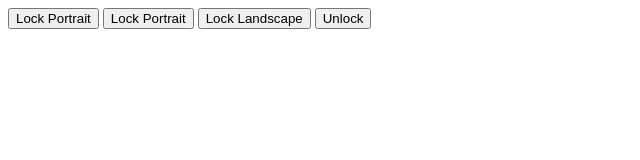
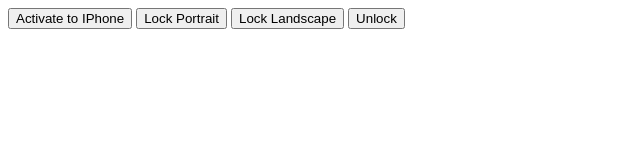
Before and after one commit to SUper2021XXX/dly-brata, a plain HTML site: page i2.html in a window 1280 px wide. Shown: the whole page, without its empty margins (0-640 px from the left). Drawn offline with Linux system fonts and the light colour scheme.

Commit message:
Update i2.html

```diff
--- a/i2.html
+++ b/i2.html
@@ -38,7 +38,7 @@
     </script>
 </head>
 <body>
-    <input type="button" value="Lock Portrait" onclick="getAccel()"/>
+    <input type="button" value="Activate to IPhone" onclick="getAccel()"/>
     <input type="button" value="Lock Portrait" onclick="lock('portrait')"/>
     <input type="button" value="Lock Landscape" onclick="lock('landscape')"/>
     <input type="button" value="Unlock" onclick="unlock()"/>
```
